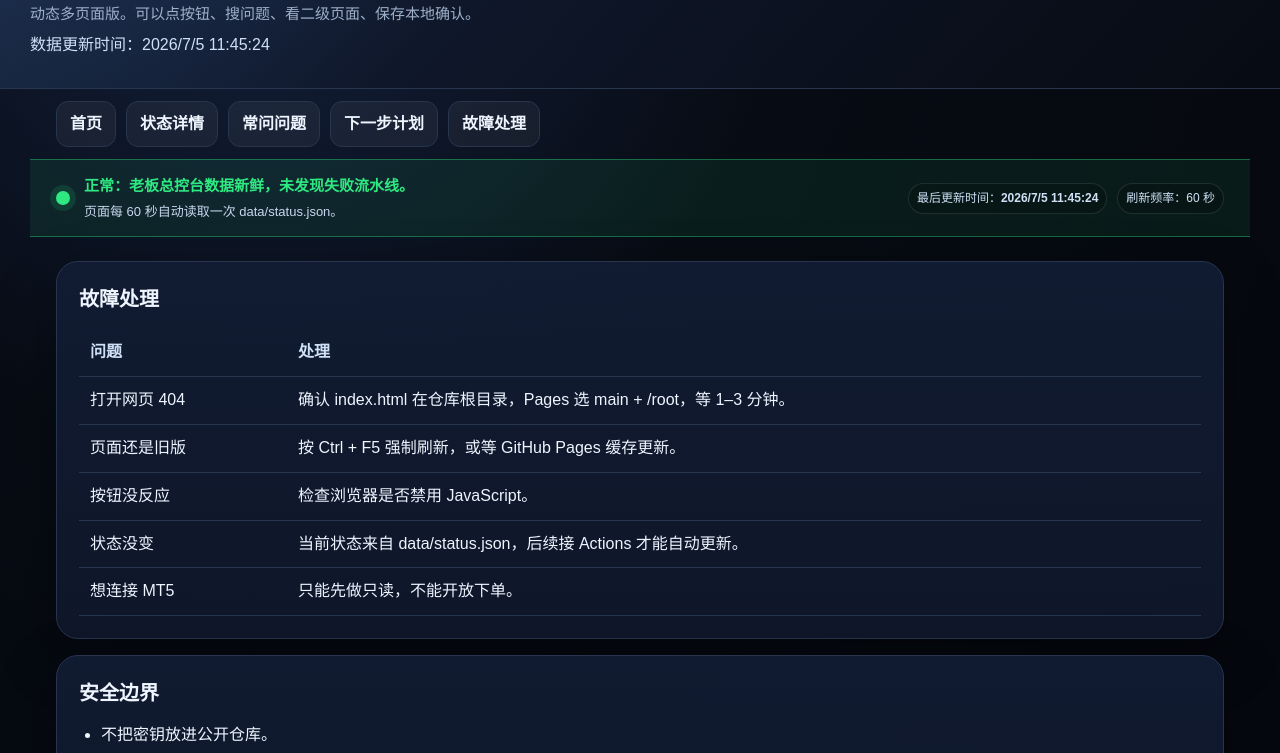
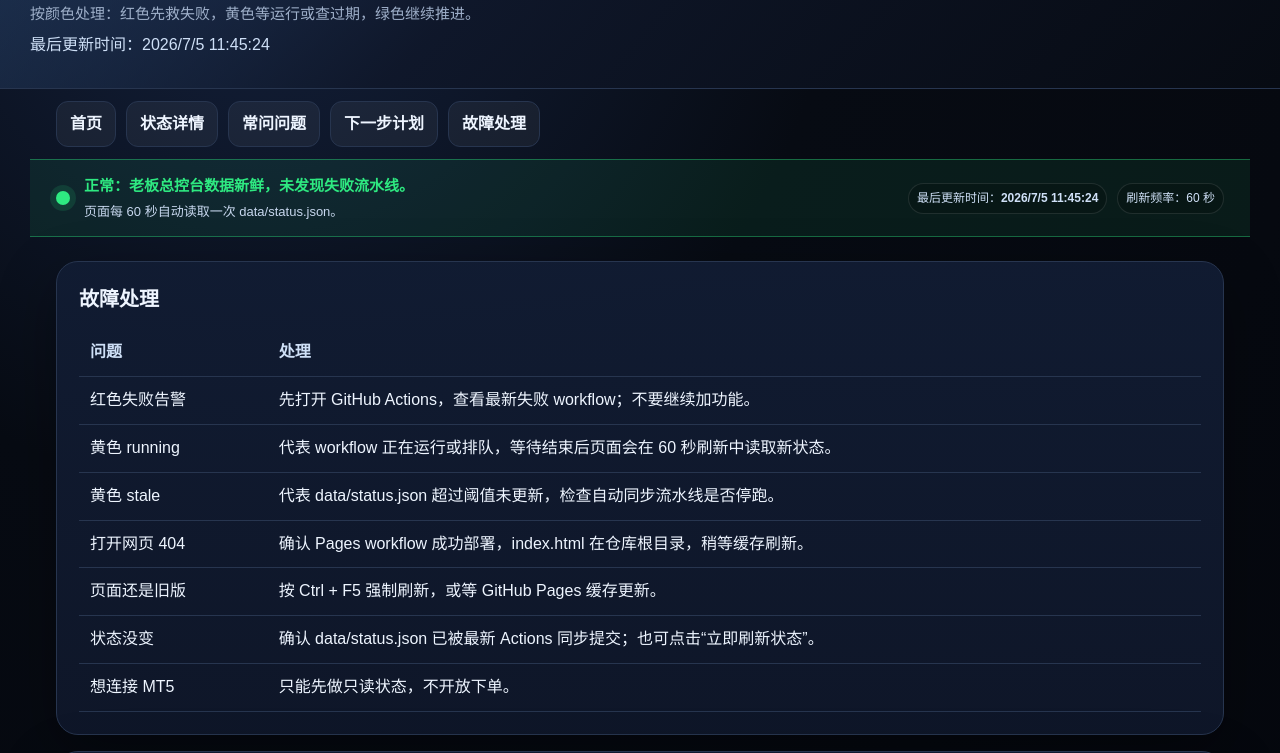
Before and after one commit to liangxiaoqiang1218-ship-it/qsgoldshield-boss-console, a plain HTML site: page help.html in a window 1280 px wide. Shown: the part 88-841 px from the top of the page. Drawn offline with Linux system fonts and the light colour scheme.

Commit message:
V6.1 patch: update help runbook

```diff
--- a/help.html
+++ b/help.html
@@ -3,18 +3,18 @@
 <head>
   <meta charset="utf-8" />
   <meta name="viewport" content="width=device-width, initial-scale=1" />
-  <title>故障处理｜金盾 V100</title>
+  <title>故障处理｜金盾 V6.1 patch</title>
   <link rel="stylesheet" href="assets/style.css" />
 </head>
 <body>
 <header class="top">
   <div class="top-inner">
     <div>
-      <h1>故障处理｜金盾 V100</h1>
-      <p class="sub">动态多页面版。可以点按钮、搜问题、看二级页面、保存本地确认。</p>
-      <div class="time">数据更新时间：<span id="updatedAt">读取中</span></div>
+      <h1>故障处理｜金盾 V6.1 patch</h1>
+      <p class="sub">按颜色处理：红色先救失败，黄色等运行或查过期，绿色继续推进。</p>
+      <div class="time">最后更新时间：<span id="updatedAt">读取中</span></div>
     </div>
-    <div class="seal">V100 验收通过</div>
+    <div class="seal"><span class="js-release">V6.1 patch</span></div>
   </div>
 </header>
 
@@ -31,20 +31,23 @@
   <h2>故障处理</h2>
   <table class="table">
     <tr><th>问题</th><th>处理</th></tr>
-    <tr><td>打开网页 404</td><td>确认 index.html 在仓库根目录，Pages 选 main + /root，等 1–3 分钟。</td></tr>
+    <tr><td>红色失败告警</td><td>先打开 GitHub Actions，查看最新失败 workflow；不要继续加功能。</td></tr>
+    <tr><td>黄色 running</td><td>代表 workflow 正在运行或排队，等待结束后页面会在 60 秒刷新中读取新状态。</td></tr>
+    <tr><td>黄色 stale</td><td>代表 data/status.json 超过阈值未更新，检查自动同步流水线是否停跑。</td></tr>
+    <tr><td>打开网页 404</td><td>确认 Pages workflow 成功部署，index.html 在仓库根目录，稍等缓存刷新。</td></tr>
     <tr><td>页面还是旧版</td><td>按 Ctrl + F5 强制刷新，或等 GitHub Pages 缓存更新。</td></tr>
-    <tr><td>按钮没反应</td><td>检查浏览器是否禁用 JavaScript。</td></tr>
-    <tr><td>状态没变</td><td>当前状态来自 data/status.json，后续接 Actions 才能自动更新。</td></tr>
-    <tr><td>想连接 MT5</td><td>只能先做只读，不能开放下单。</td></tr>
+    <tr><td>状态没变</td><td>确认 data/status.json 已被最新 Actions 同步提交；也可点击“立即刷新状态”。</td></tr>
+    <tr><td>想连接 MT5</td><td>只能先做只读状态，不开放下单。</td></tr>
   </table>
 </section>
 <section class="card">
   <h2>安全边界</h2>
-  <ul>
+  <ul class="js-warnings">
     <li>不把密钥放进公开仓库。</li>
     <li>不在公开页里放主仓库代码。</li>
     <li>不开放交易按钮。</li>
     <li>不让网页直接控制实盘。</li>
+    <li>不把 GitHub Issue / Actions 结果转成交易动作。</li>
   </ul>
 </section>
 </main>
```
Lines whose indentation alone changed are shown as unchanged.
